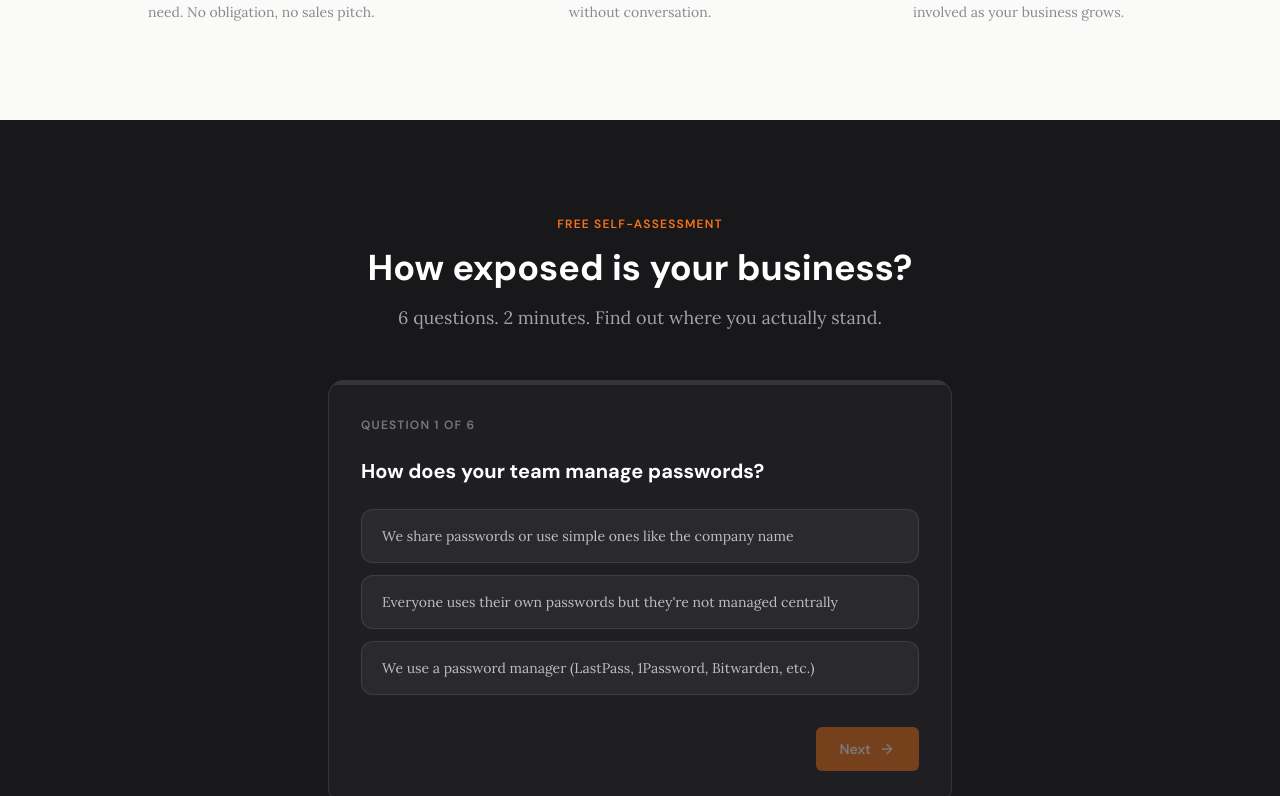
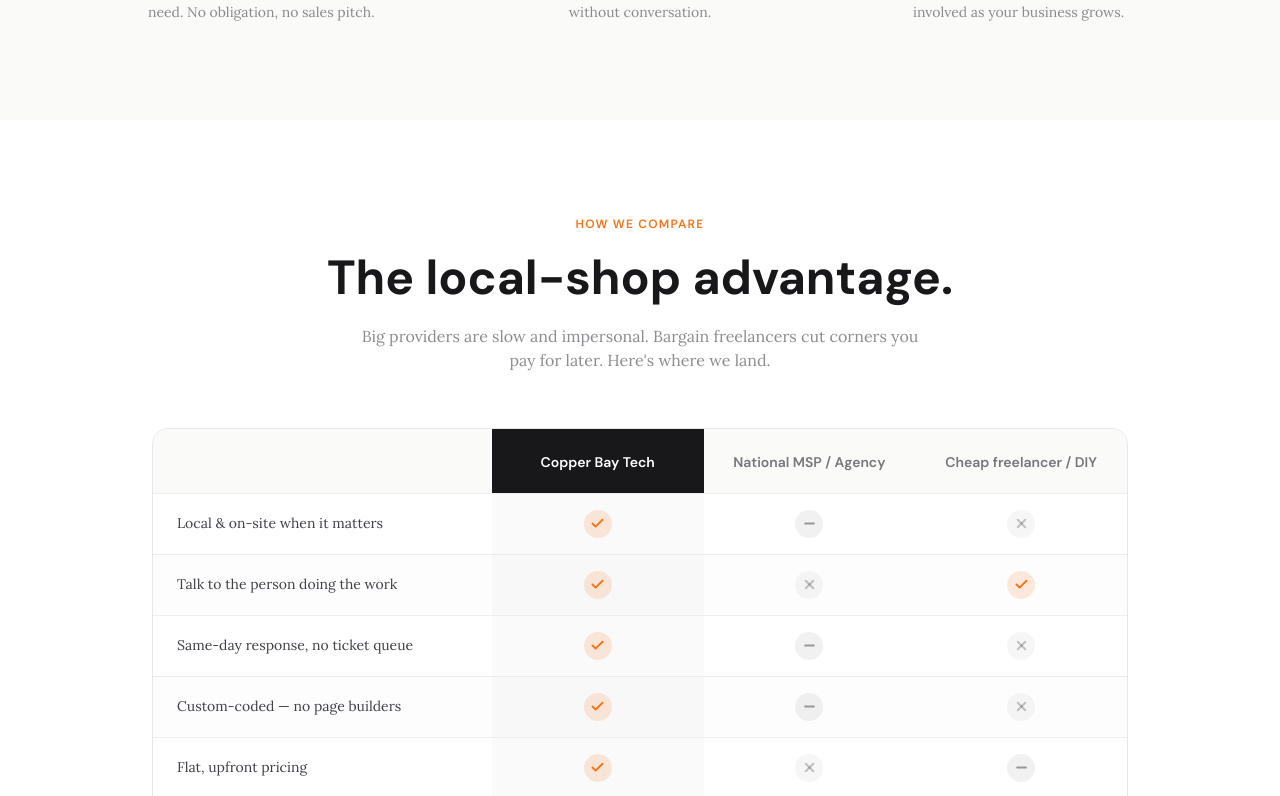
Before and after one commit to Dukotah/Duke, a Next.js app: page / in a window 1280 px wide. Shown: the part 3624-4420 px from the top of the page. Built offline with nearby package versions, Linux system fonts and the light colour scheme.

Commit message:
Wire Comparison section into landing page after HowItWorks

```diff
--- a/src/app/page.tsx
+++ b/src/app/page.tsx
@@ -6,6 +6,7 @@ import Services from "@/components/Services";
 import Testimonials from "@/components/Testimonials";
 import HowItWorks from "@/components/HowItWorks";
 import ITQuiz from "@/components/ITQuiz";
+import Comparison from "@/components/Comparison";
 import CaseStudies from "@/components/CaseStudies";
 import Portfolio from "@/components/Portfolio";
 import PricingEstimator from "@/components/PricingEstimator";
@@ -31,6 +32,7 @@ export default function Home() {
         <Services />
         <Testimonials />
         <HowItWorks />
+        <Comparison />
         <ITQuiz />
         <CaseStudies />
         <Portfolio />
```
